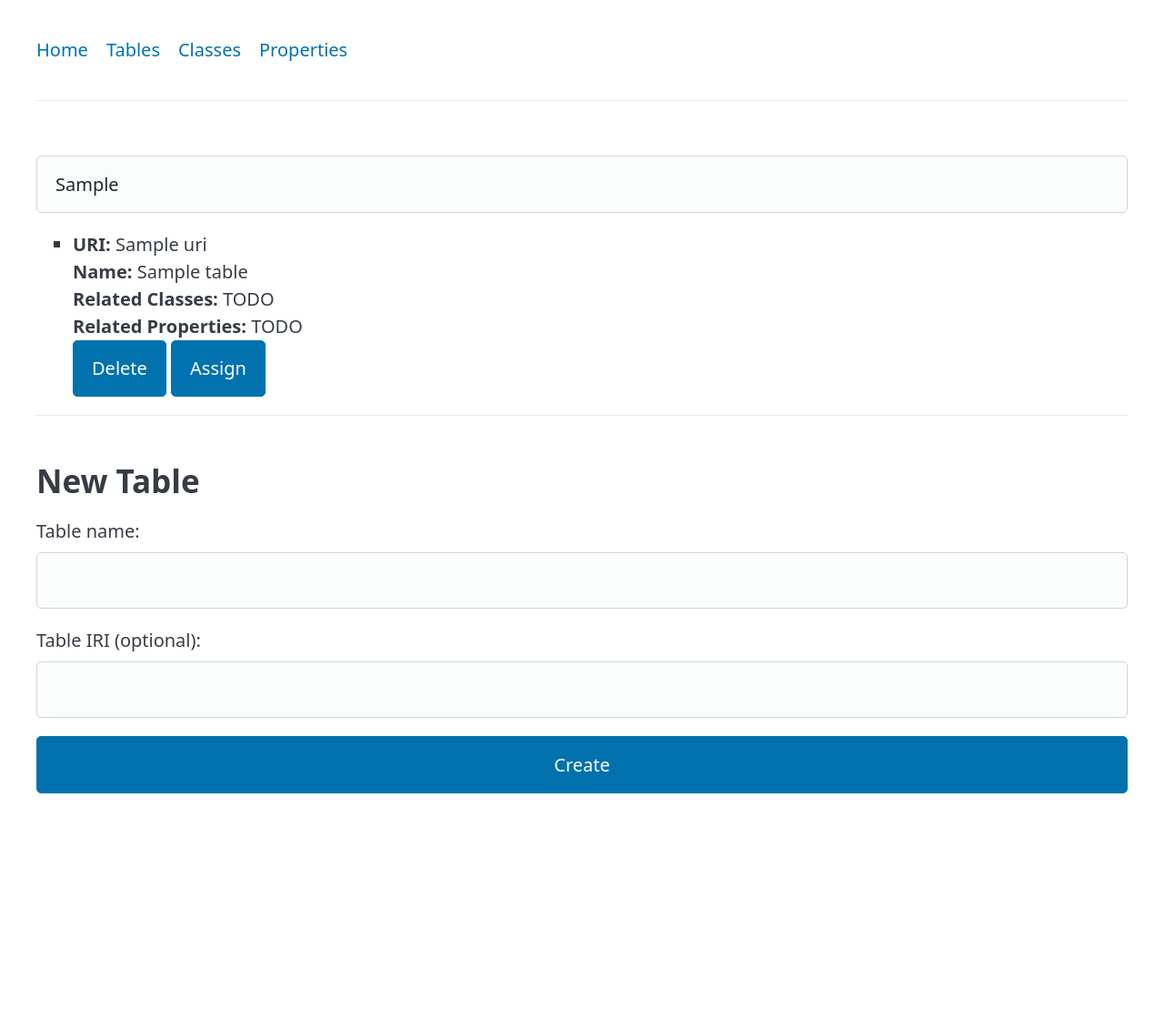
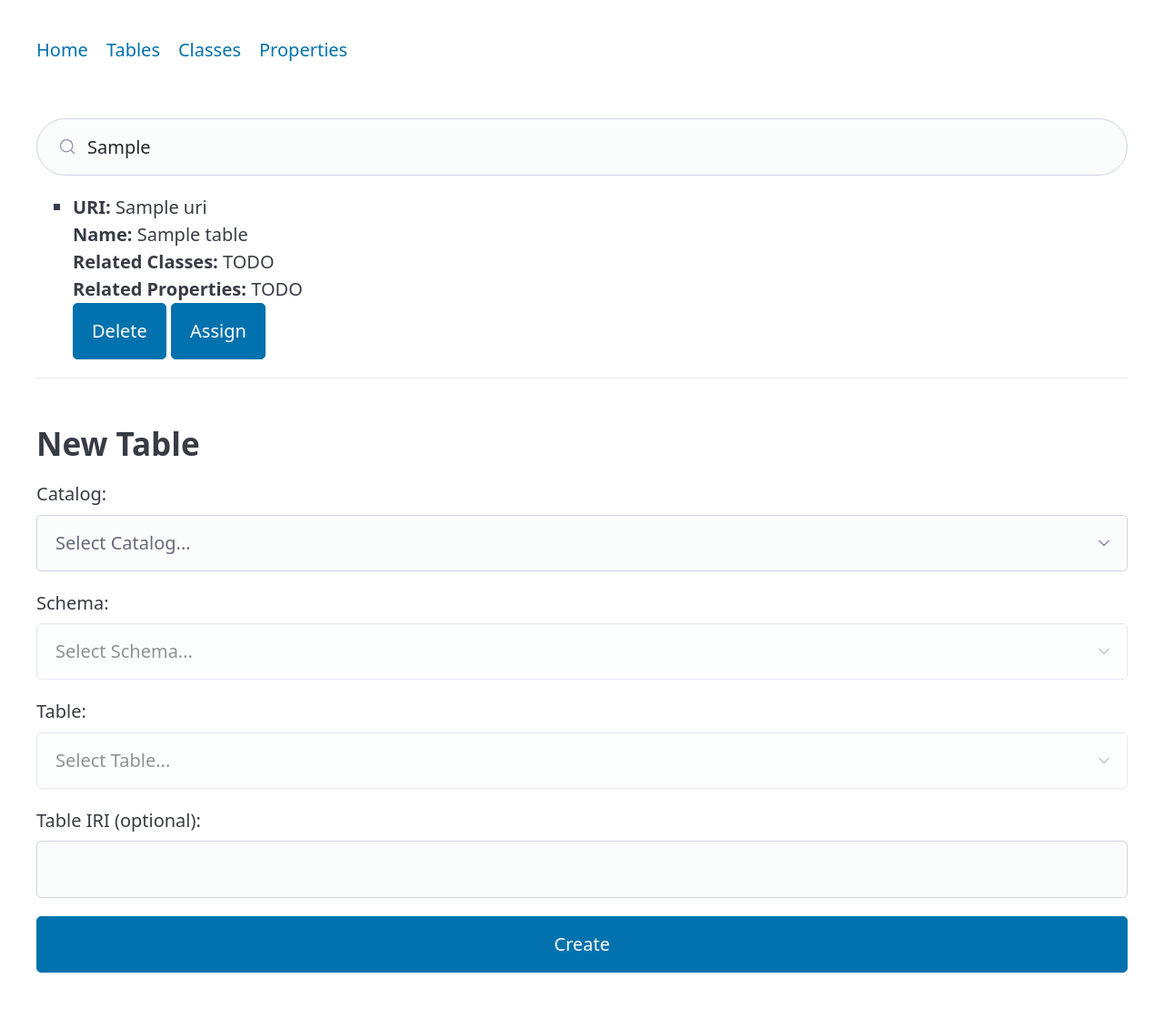
Before and after one commit to aktungmak/tagsonomy, a Flask app: template tagso/templates/tables.html in a window 1280 px wide. Shown: the whole page at 91% size. Before the commit the page ends 872 px from the top, so only its background shows below. Run offline with Flask 3, Linux system fonts and the light colour scheme; the template is opened without the code that fills it: most values are stand-ins (such as "Sample title", 1, 10 or a date in 2020); some libraries are stand-ins or nearby versions.

Commit message:
implement table lookup from UC

```diff
--- a/tagso/app.py
+++ b/tagso/app.py
@@ -3,7 +3,7 @@ import urllib.parse
 import os
 from typing import Optional
 
-from rdflib import Graph, RDF, RDFS, Namespace, URIRef, Literal
+from rdflib import SKOS, Graph, RDF, RDFS, Namespace, URIRef, Literal
 from rdflib.store import Store
 from flask import request, Flask, render_template, url_for
 from werkzeug.utils import redirect
@@ -33,10 +33,6 @@ DATABASE_URL = get_database_url()
 UC = Namespace("http://databricks.com/ontology/uc/")
 USER_NS = Namespace("http://example.com/ontology/")
 
-# Register SQLAlchemy store plugin
-# TODO do we need to do this?
-# registerplugins()
-
 
 class GraphManager:
     def __init__(self, db_url: str, identifier: str = 'tagsonomy'):
@@ -51,7 +47,7 @@ class GraphManager:
 
         try:
             self._graph.open(db_url, create=True)
-        except psycopg2.errors.DuplicateTable:
+        except DuplicateTable:
             self._graph.open(db_url)
 
         self._graph.bind("uc", UC)
@@ -89,14 +85,16 @@ class GraphManager:
         """, initBindings={'uri': uri} if uri else None)
         return r.bindings
 
-    def insert_class(self, uri: str, name: str, superclass: Optional[URIRef] = None):
+    def insert_class(self, uri: str, label: str, class_type: URIRef, comment: Optional[str] = None, superclass: Optional[URIRef] = None):
         uri = URIRef(uri)
-        if uri not in self._graph.subjects(RDF.type, RDFS.Class):
-            self._graph.add((uri, RDF.type, RDFS.Class))
-            self._graph.add((uri, RDFS.label, Literal(name)))
+        if uri not in self._graph.subjects(RDF.type, class_type):
+            self._graph.add((uri, RDF.type, class_type))
+            self._graph.add((uri, RDFS.label, Literal(label)))
+            if comment:
+                self._graph.add((uri, RDFS.comment, Literal(comment)))
             if superclass:
                 self._graph.add((uri, RDFS.subClassOf, superclass))
-        app.logger.info(f"Inserting class {name} iri: {uri}")
+        app.logger.info(f"Inserting class {label} iri: {uri}")
 
 
 
@@ -114,6 +112,7 @@ app = Flask(__name__)
 app.logger.setLevel(logging.INFO)
 
 gm = GraphManager(DATABASE_URL)
+workspace_client = WorkspaceClient()
 
 
 def _generate_uri_from_name(name: str) -> str:
@@ -131,13 +130,17 @@ def index():
 @app.get('/tables')
 def tables_get():
     table_uri = request.args.get('table_uri', '')
-    return render_template("tables.html", tables=gm.get_tables(), table_uri=table_uri)
+    catalogs = [c.name for c in workspace_client.catalogs.list()]
+    return render_template("tables.html", tables=gm.get_tables(), table_uri=table_uri, catalogs=catalogs, user_ns=str(USER_NS))
 
 
 @app.post('/tables')
 def tables_post():
-    uri = request.form['uri']
-    name = request.form['name']
+    uri = request.form.get('uri', '')
+    catalog = request.form['catalog']
+    schema = request.form['schema']
+    table_name = request.form['table_name']
+    name = f"{catalog}.{schema}.{table_name}"
     if not uri:
         uri = _generate_uri_from_name(name)
     gm.insert_table(uri, name)
@@ -154,20 +157,51 @@ def table_delete():
     return {'success': True}, 200
 
 
+# Unity Catalog API endpoints for cascading dropdowns
+@app.get('/api/catalogs')
+def api_catalogs():
+    catalogs = workspace_client.catalogs.list()
+    return [c.name for c in catalogs]
+
+
+@app.get('/api/schemas/<catalog>')
+def api_schemas(catalog):
+    schemas = workspace_client.schemas.list(catalog_name=catalog)
+    return [s.name for s in schemas]
+
+
+@app.get('/api/tables/<catalog>/<schema>')
+def api_tables(catalog, schema):
+    tables = workspace_client.tables.list(catalog_name=catalog, schema_name=schema)
+    return [t.name for t in tables]
+
+
 # Class routes ####################
 @app.get('/classes')
 def classes_get():
     class_uri = request.args.get('class_uri', '')
-    return render_template("classes.html", classes=gm.get_classes(), class_uri=class_uri)
+    return render_template("classes.html", classes=gm.get_classes(), class_uri=class_uri, user_ns=str(USER_NS))
 
 
 @app.post('/classes')
 def classes_post():
+    label = request.form['label']
+
     uri = request.form['uri']
-    name = request.form['name']
     if not uri:
-        uri = _generate_uri_from_name(name)
-    gm.insert_class(uri, name)
+        uri = _generate_uri_from_name(label)
+
+    class_type_str = request.form['type']
+    if class_type_str == 'rdfs_class':
+        class_type = RDFS.Class
+    elif class_type_str == 'skos_concept':
+        class_type = SKOS.Concept
+    else:
+        return {'error': f'Invalid class type: {class_type_str}'}, 400
+
+    comment = request.form['comment']
+
+    gm.insert_class(uri, label, class_type, comment)
     return redirect(url_for('classes_get', class_uri=uri))
 
 
--- a/tagso/templates/classes.html
+++ b/tagso/templates/classes.html
@@ -2,7 +2,7 @@
 
 {% block title %}Tagsonomy | Classes{% endblock %}
 
-{% block extra_head %}
+{% block scripts %}
 <script>
     function filter_classes() {
       var input, filter, ul, li, i, spans, uri, name, txtValue;
@@ -62,7 +62,6 @@
 
     window.addEventListener('DOMContentLoaded', function() {
       filter_classes();
-      document.getElementById('label').addEventListener('input', update_uri_from_label);
     });
 </script>
 {% endblock %}
@@ -100,7 +99,7 @@
 <h2>New Class</h2>
 <form action="{{ url_for('classes_post') }}" method='post'>
     <label for="label">Label:</label>
-    <input type="text" name="label" id="label" required/>
+    <input type="text" name="label" id="label" oninput="update_uri_from_label()" required/>
 
     <label for="uri">IRI:</label>
     <input type="text" name="uri" id="uri"/>
--- a/tagso/templates/macros.html
+++ b/tagso/templates/macros.html
@@ -7,5 +7,4 @@
         <li><a href="{{ url_for('properties_get') }}">Properties</a></li>
     </ul>
 </nav>
-<hr/>
 {% endmacro %}
--- a/tagso/templates/tables.html
+++ b/tagso/templates/tables.html
@@ -47,6 +47,74 @@
       }
     }
 
+    const USER_NS = "{{ user_ns }}";
+    const LOADING = 'Loading...';
+    const SELECT_SCHEMA = 'Select Schema...';
+    const SELECT_TABLE = 'Select Table...';
+
+    function populateSelect(selectElement, items, placeholder) {
+      selectElement.replaceChildren();
+      selectElement.add(new Option(placeholder, ''));
+      for (const item of items) {
+        selectElement.add(new Option(item, item));
+      }
+    }
+
+    async function loadSchemas() {
+      const catalog = document.getElementById('catalog').value;
+      const schemaSelect = document.getElementById('schema');
+      const tableSelect = document.getElementById('table_name');
+
+      // Reset dependent dropdowns
+      populateSelect(schemaSelect, [], LOADING);
+      populateSelect(tableSelect, [], SELECT_TABLE);
+      tableSelect.disabled = true;
+      updateUriFromSelection();
+
+      if (!catalog) {
+        populateSelect(schemaSelect, [], SELECT_SCHEMA);
+        schemaSelect.disabled = true;
+        return;
+      }
+
+      const schemas = await fetch(`/api/schemas/${catalog}`).then(r => r.json());
+      populateSelect(schemaSelect, schemas, SELECT_SCHEMA);
+      schemaSelect.disabled = false;
+    }
+
+    async function loadTables() {
+      const catalog = document.getElementById('catalog').value;
+      const schema = document.getElementById('schema').value;
+      const tableSelect = document.getElementById('table_name');
+
+      if (!schema) {
+        populateSelect(tableSelect, [], SELECT_TABLE);
+        tableSelect.disabled = true;
+        updateUriFromSelection();
+        return;
+      }
+
+      populateSelect(tableSelect, [], LOADING);
+      const tables = await fetch(`/api/tables/${catalog}/${schema}`).then(r => r.json());
+      populateSelect(tableSelect, tables, SELECT_TABLE);
+      tableSelect.disabled = false;
+      updateUriFromSelection();
+    }
+
+    function generateUriFromTableName(catalog, schema, tableName) {
+      if (!catalog || !schema || !tableName) return '';
+      const fullName = `${catalog}.${schema}.${tableName}`;
+      return USER_NS + encodeURIComponent(fullName);
+    }
+
+    function updateUriFromSelection() {
+      const catalog = document.getElementById('catalog').value;
+      const schema = document.getElementById('schema').value;
+      const tableName = document.getElementById('table_name').value;
+      const uriInput = document.getElementById('uri');
+      uriInput.value = generateUriFromTableName(catalog, schema, tableName);
+    }
+
     window.addEventListener('DOMContentLoaded', function() {
       filter_tables();
     });
@@ -54,7 +122,7 @@
 {% endblock %}
 
 {% block content %}
-<input type="text"
+<input type="search"
        id="table_search"
        value="{{ table_uri }}"
        onkeyup="filter_tables()"
@@ -85,8 +153,23 @@
 
 <h2>New Table</h2>
 <form action="{{ url_for('tables_post') }}" method='post'>
-    <label for="name">Table name:</label>
-    <input type="text" name="name" id="name" required/>
+    <label for="catalog">Catalog:</label>
+    <select name="catalog" id="catalog" onchange="loadSchemas()" required>
+        <option value="">Select Catalog...</option>
+        {% for cat in catalogs %}
+        <option value="{{ cat }}">{{ cat }}</option>
+        {% endfor %}
+    </select>
+
+    <label for="schema">Schema:</label>
+    <select name="schema" id="schema" onchange="loadTables()" required disabled>
+        <option value="">Select Schema...</option>
+    </select>
+
+    <label for="table_name">Table:</label>
+    <select name="table_name" id="table_name" onchange="updateUriFromSelection()" required disabled>
+        <option value="">Select Table...</option>
+    </select>
 
     <label for="uri">Table IRI (optional):</label>
     <input type="text" name="uri" id="uri"/>
```
